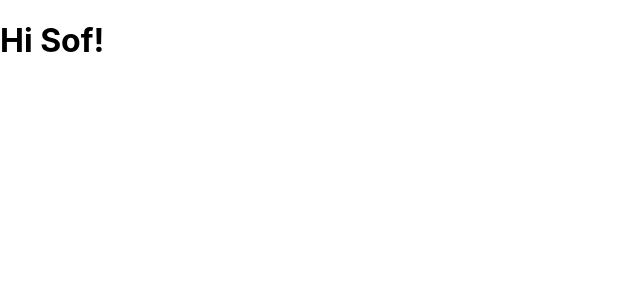
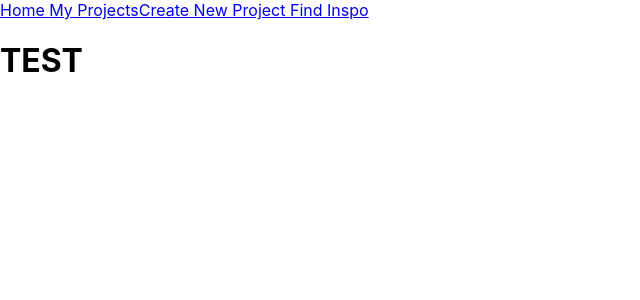
Before and after one commit to sofiakatzman/Project-Cloud, a React (Create React App) app: page / in a window 1280 px wide. Shown: the top 300 px of the page, without its empty margins (0-640 px from the left). Built offline with nearby package versions, Linux system fonts and the light colour scheme.

Commit message:
set up basic components

```diff
--- a/src/App.js
+++ b/src/App.js
@@ -1,11 +1,13 @@
 import React from 'react'
 import NavBar from './NavBar'
+import Create from './Create'
 
 
 function App() {
   return (
     <div className="App">
       <NavBar />
+      <Create />
 
     </div>
   );
--- /dev/null
+++ b/src/Create.js
@@ -0,0 +1,14 @@
+import React from 'react'
+
+function Create(){
+    return(
+        <div>
+
+        <h1>TEST</h1>
+
+        </div>
+    )
+}
+
+
+export default Create
--- a/src/NavBar.js
+++ b/src/NavBar.js
@@ -2,12 +2,21 @@ import react from 'react'
 
 function NavBar(){
 return(
-    <div>
-    <h1>Hi Sof!</h1>
-
-    </div>
-)
-
-}
+    <div className = "links">
+            <a href = "/"> Home </a>
+            <a href = "/projects">My Projects</a>
+            <a href = "/create">Create New Project </a>
+            <a href = "/dataCards">Find Inspo </a>
+     </div>
+)}
 
 export default NavBar
+
+
+
+//Here I need to create my navigation Links.
+//These will be to components:
+// Home -- home will display all of our saved projects
+// Projects -- projects will display our saved projects with the option to delete them
+// Create New Project -- will display a form where you can add new projects
+// Display Database  -- will display "cards" for each API database that can be used to create a new project
--- a/src/index.css
+++ b/src/index.css
@@ -11,3 +11,7 @@ code {
   font-family: source-code-pro, Menlo, Monaco, Consolas, 'Courier New',
     monospace;
 }
+
+div.data-display {
+margin: 0;
+}
--- a/src/index.js
+++ b/src/index.js
@@ -6,6 +6,7 @@ import App from './App';
 
 const root = ReactDOM.createRoot(document.getElementById('root'));
 root.render(
+
   <React.StrictMode>
     <App />
   </React.StrictMode>
```
Also changed, not shown: src/DataCards.js (added, +13 -0 lines), src/Home.js (added, +13 -0 lines), src/Projects.js (added, +12 -0 lines).
